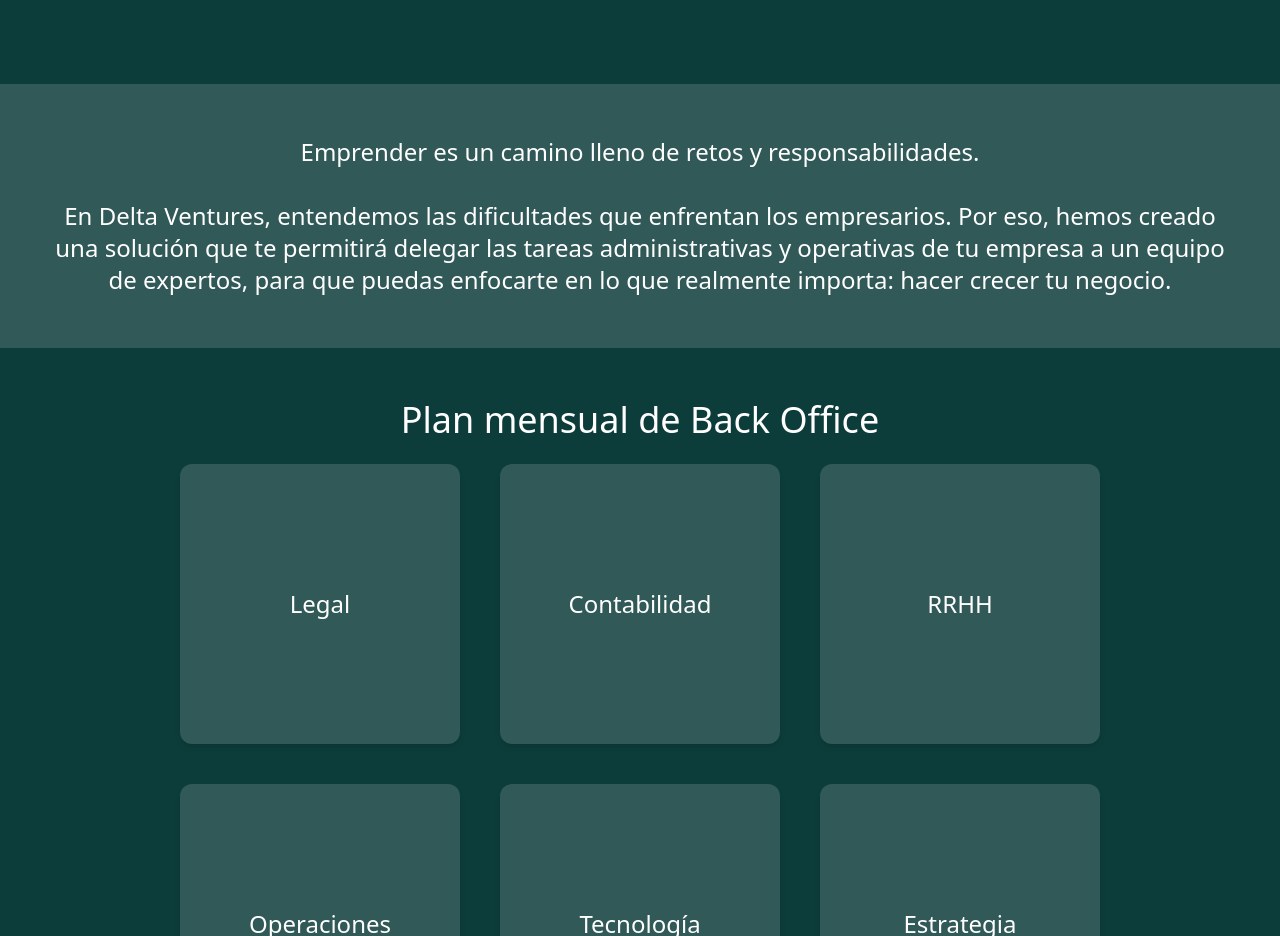
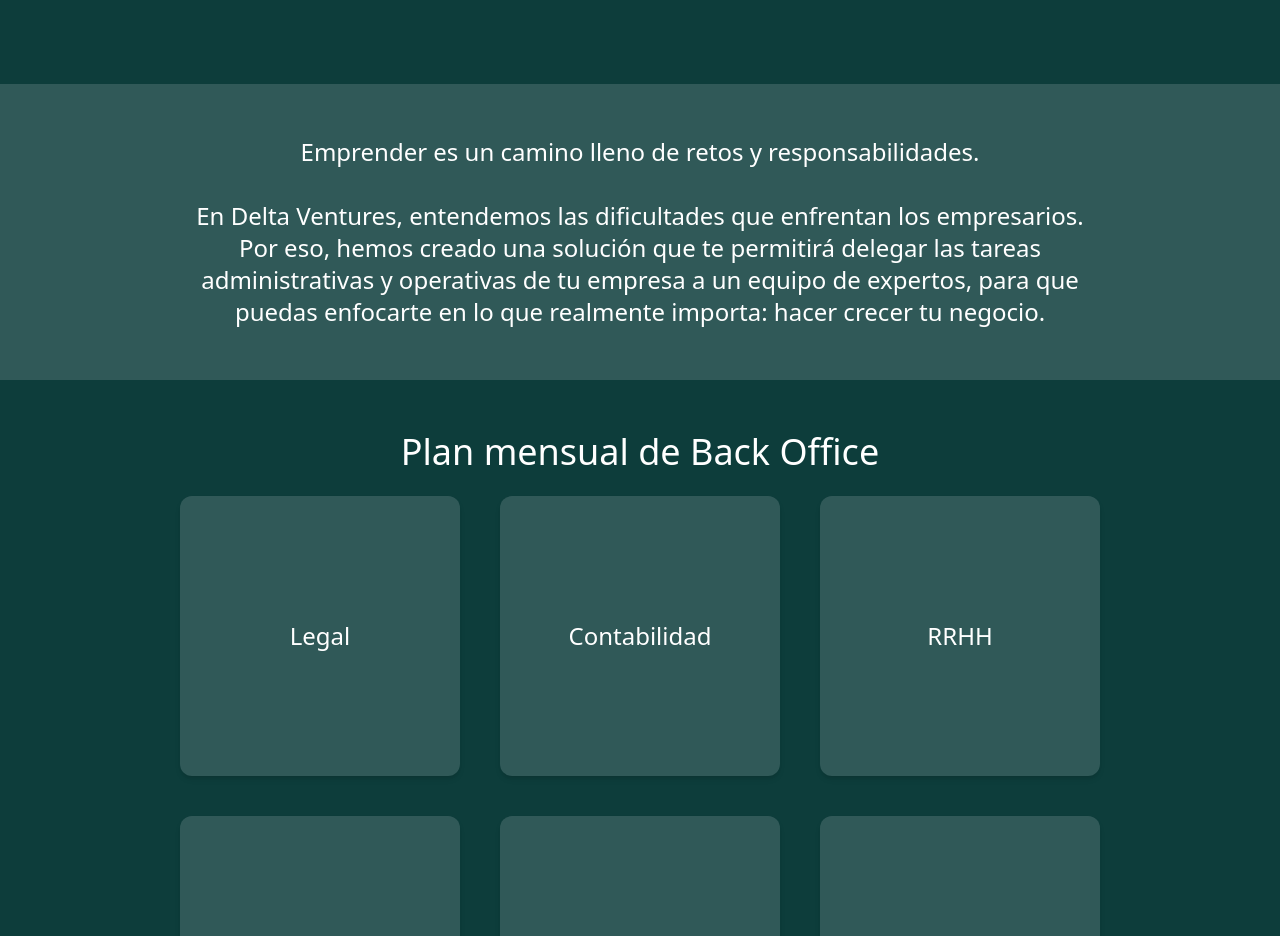
Before and after one commit to vahpdev/deltaventures, a website: page index.html in a window 1280 px wide. Shown: the part 780-1716 px from the top of the page. Drawn offline with nearby package versions, Linux system fonts and the light colour scheme.

Commit message:
MVP0: Fixed WHY section width

```diff
--- a/index.html
+++ b/index.html
@@ -162,11 +162,14 @@
     </div>
 
     <div id="why" class="bg-light-green p-10">
-      <p class="text-2xl text-center m-3">
+      <p class="text-2xl text-center m-3 w-full md:w-3/4 mx-auto font-lato">
         <b>Emprender es un camino lleno de retos y responsabilidades.</b>
-        <br><br>
-        En Delta
-        Ventures, entendemos las dificultades que enfrentan los empresarios. Por eso, hemos creado una solución que te permitirá delegar las tareas administrativas y operativas de tu empresa a un equipo de expertos, para que puedas enfocarte en lo que realmente importa: hacer crecer tu negocio.
+        <br /><br />
+        En Delta Ventures, entendemos las dificultades que enfrentan los
+        empresarios. Por eso, hemos creado una solución que te permitirá delegar
+        las tareas administrativas y operativas de tu empresa a un equipo de
+        expertos, para que puedas enfocarte en lo que realmente importa: hacer
+        crecer tu negocio.
       </p>
     </div>
 
@@ -279,7 +282,7 @@
               <label
                 for="message"
                 class="block text-sm font-medium text-gray-700 mb-1"
-                >
+              >
               </label>
               <textarea
                 id="message"
```
